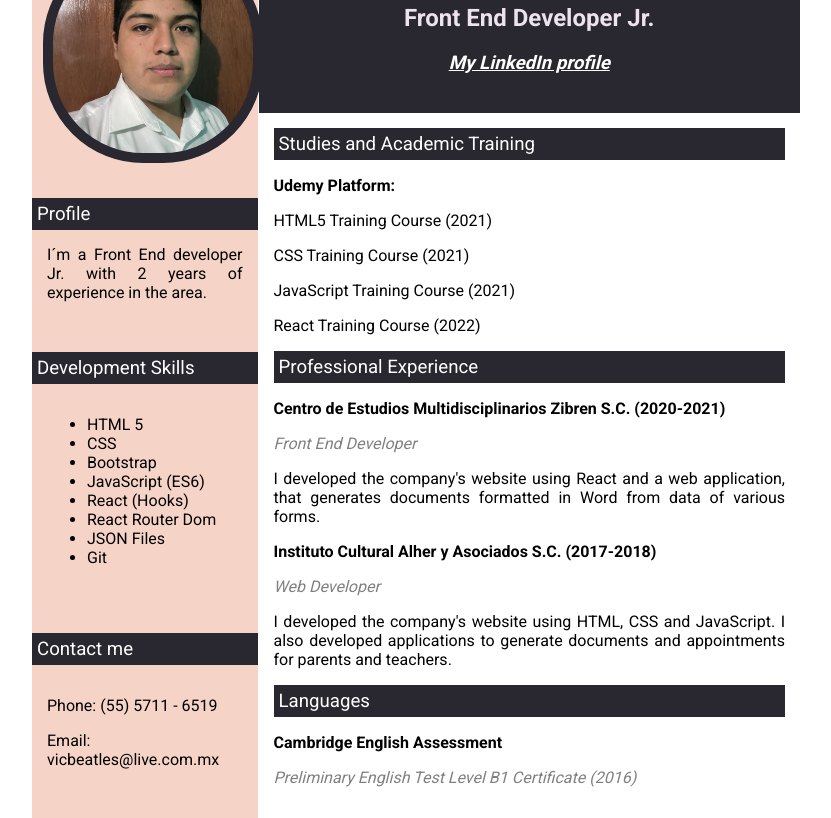
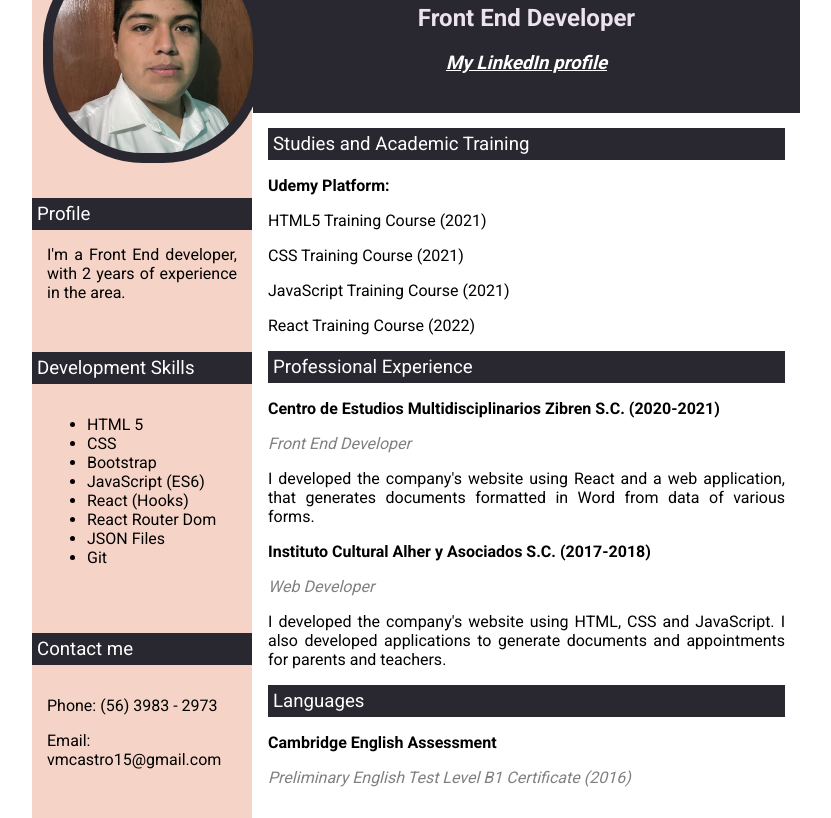
Before and after one commit to vicbeatles/curriculum, a plain HTML site: page index.html in a window 1280 px wide. Shown: the part 74-892 px from the top of the page, without its empty margins (224-1055 px from the left). Drawn offline with Linux system fonts and the light colour scheme.

Commit message:
Contact data changed

```diff
--- a/index.html
+++ b/index.html
@@ -20,7 +20,7 @@
         <div class="presentation">
           <div class="titles">Profile</div>
           <div class="personal-text">
-            I´m a Front End developer Jr. with 2 years of experience in the
+            I'm a Front End developer, with 2 years of experience in the
             area.
           </div>
         </div>
@@ -42,19 +42,18 @@
         <div class="contact">
           <div class="titles">Contact me</div>
           <div class="personal-text">
-            <p>Phone: (55) 5711 - 6519</p>
-            <p>Email: vicbeatles@live.com.mx</p>
+            <p>Phone: (56) 3983 - 2973</p>
+            <p>Email: vmcastro15@gmail.com</p>
           </div>
         </div>
       </div>
       <div class="profile-data">
         <div class="name-text">
           <h1>Victor Manuel Castro Lopez</h1>
-          <h2>Front End Developer Jr.</h2>
+          <h2>Front End Developer</h2>
           <h3>
             <a href="https://www.linkedin.com/in/vicbeatles98/"
-              >My LinkedIn profile</a
-            >
+              >My LinkedIn profile</a>
           </h3>
           <div class="clic-icon"></div>
         </div>
```
